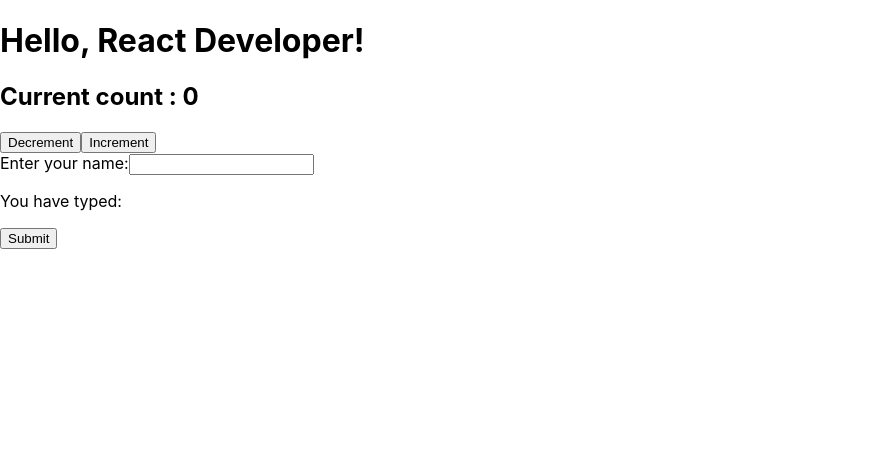
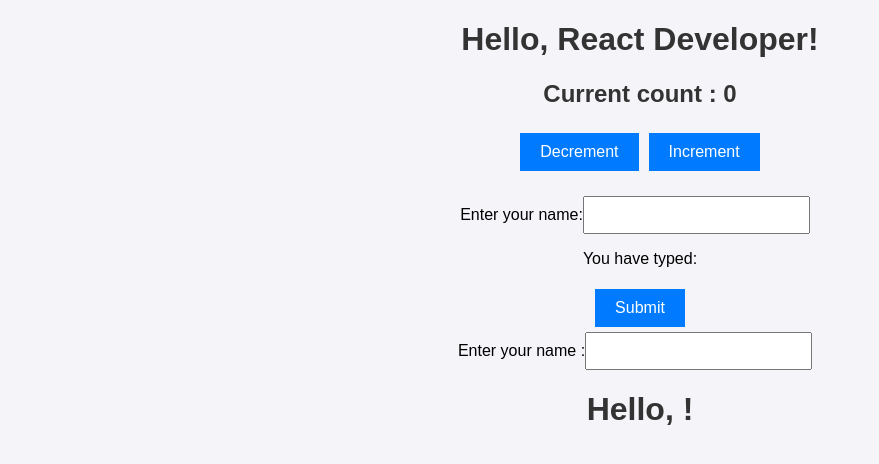
Before and after one commit to kemsguy7/react-ts-snippets, a React (Create React App) app: page / in a window 1280 px wide. Shown: the top 464 px of the page, without its empty margins (0-879 px from the left). Built offline with nearby package versions, Linux system fonts and the light colour scheme.

Commit message:
using props and state in nameApp component

```diff
--- a/src/App.tsx
+++ b/src/App.tsx
@@ -1,6 +1,8 @@
 import React from 'react';
 import Counter from './Counter';
 import NameForm from './NameForm';
+import NameApp from './nameInput';
+import './App.css';
 
 interface GreetingProps {
   name: string;
@@ -16,6 +18,7 @@ const App: React.FC = () => {
       <Greeting name='React Developer' />
       <Counter />
       <NameForm />
+      <NameApp />
     </div>
   );
 };
--- a/src/Counter.tsx
+++ b/src/Counter.tsx
@@ -18,6 +18,8 @@ const Counter: React.FC = () => {
       <h2> Current count : {count} </h2>
       <button onClick={() => handleDecrement()}> Decrement </button>
       <button onClick={() => handleIncrement()}> Increment </button>
+      {/*same as increment button above
+       <button onClick={() => setCount(count + 1)}> Increment </button> */}
     </div>
   );
 };
--- /dev/null
+++ b/src/nameInput.jsx
@@ -0,0 +1,28 @@
+import { useState } from 'react';
+
+const NameInput = (props) => {
+  return (
+    <div>
+      <label>
+        Enter your name :
+        <input type='text' value={props.name} onChange={(e) => props.setName(e.target.value)} />
+      </label>
+    </div>
+  );
+};
+
+const Greeting = (props) => {
+  return <h1>Hello, {props.name}! </h1>;
+};
+
+const NameApp = () => {
+  const [name, setName] = useState('');
+  return (
+    <div>
+      <NameInput name={name} setName={setName} />
+      <Greeting name={name} />
+    </div>
+  );
+};
+
+export default NameApp;
```
